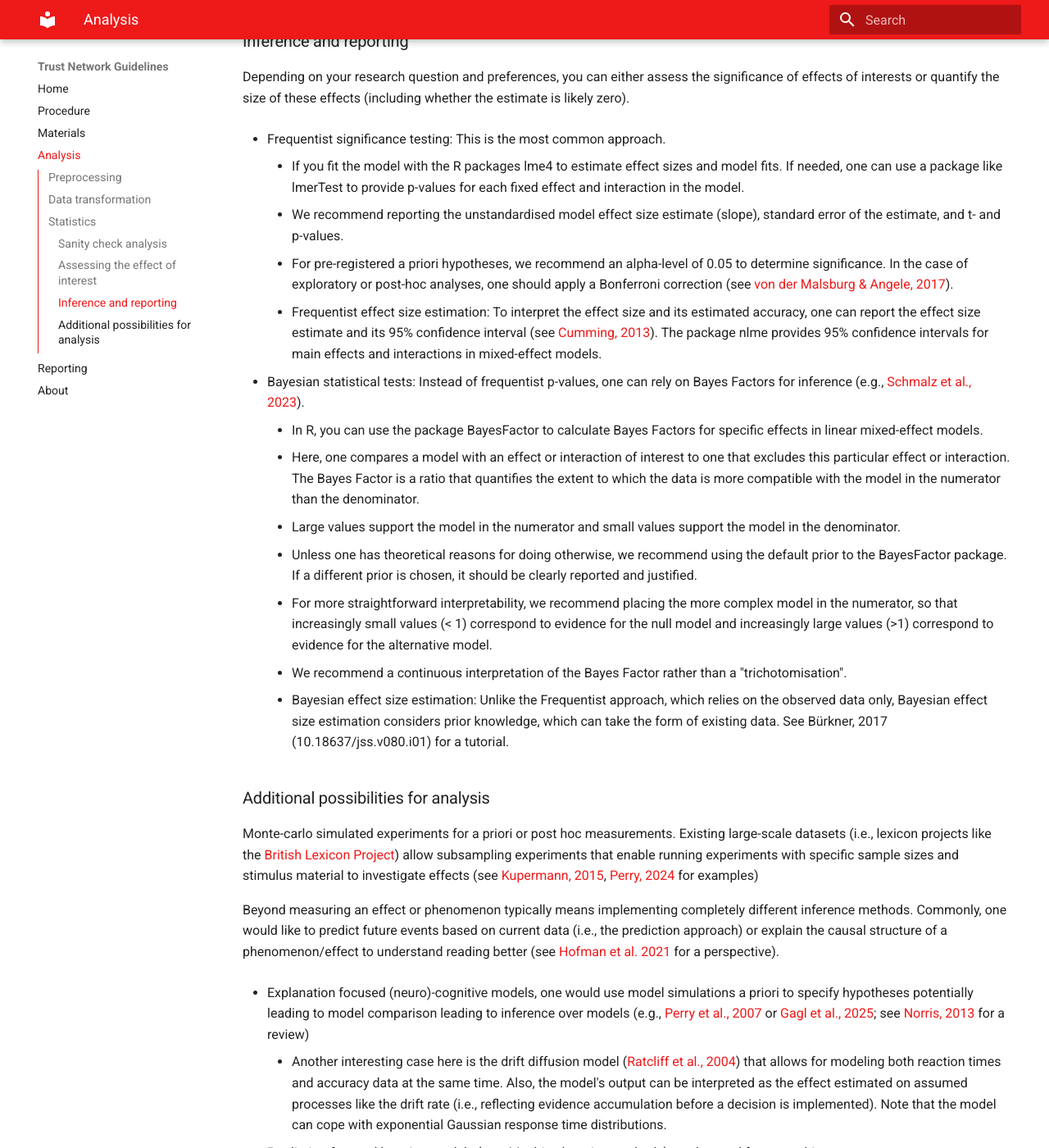
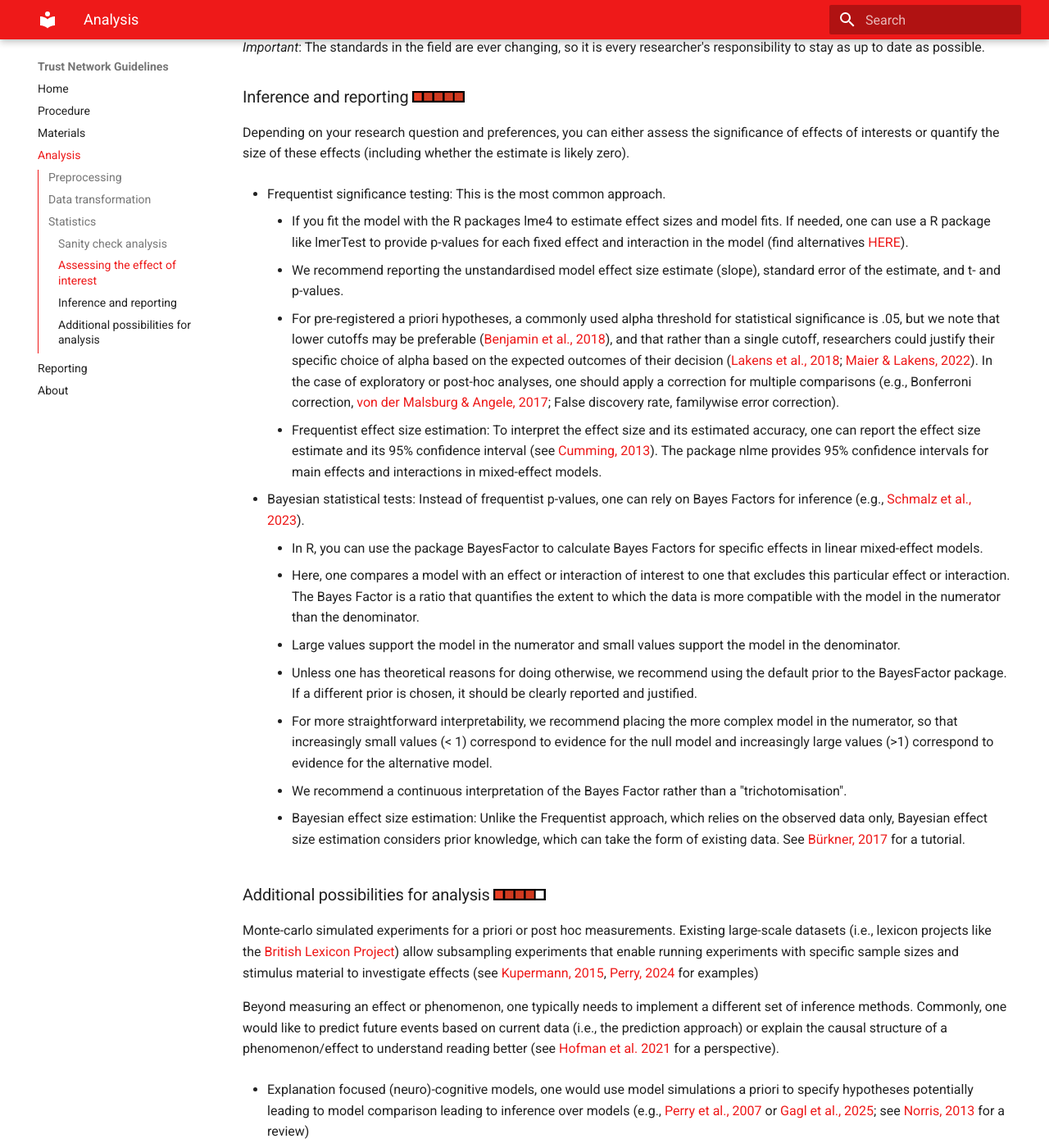
Before and after one commit to cwdeee/trust-network-guidelines, an MkDocs documentation site: the page built from docs/analysis.md, in a window 1280 px wide and 1400 px high, scrolled down 2592 px. Shown: the whole window at 82% size. Built offline with MkDocs 1.6.1 and Material for MkDocs 9.7.7, drawn with Linux system fonts in a browser that asks for light colours; some of the changed text lies outside the part shown.

Commit message:
analysis fin

```diff
--- a/docs/analysis.md
+++ b/docs/analysis.md
@@ -52,24 +52,26 @@ If the main effects and interaction are not present, one should troubleshoot the
 - The design of the experiment (are the reaction times recorded as the number of seconds/milliseconds between stimulus onset and response?)
 <!--- - The participant responses (do they provide atypically short or long responses, potentially suggesting low engagement with the task; e.g., if a participants wants that the experiment ends fast the best strategy would be to do a reaction time task where one presses a button irrespective of stimulus quality as fast as possible, ignoring that the instruction would be also to do the task correctly).  --->
 
-### Assessing the effect of interest
-- We recommend Linear Mixed Effect modelling on trial-level data, with crossed random effects for item and participant (see the [lme4 package](https://github.com/lme4/lme4) for a frequentist and [brm package](https://github.com/paul-buerkner/brms)) for a Bayesian approach).
+### Assessing the effect of interest  ![Importance Rating 2](images/rating5.png)
+- We recommend Linear Mixed Effect modelling on trial-level data, with crossed random effects for item and participant (see the [lme4 package](https://github.com/lme4/lme4) for a frequentist and [brms package](https://github.com/paul-buerkner/brms) for a Bayesian approach). See [Baayen, Davidson & Bates (2008)](https://doi.org/10.1016/j.jml.2007.12.005) or [Meteyard & Davies (2020)](https://doi.org/10.1016/j.jml.2020.104092)for a general tutorial.
 - Center all continuous variables (i.e., subtract the mean of all values of each given variable from the value itself, so that the average is 0) - this means that the estimates of the model will represent the grand mean. We strongly advise against dichotomising continuous variables as several potential problems can arise (e.g., equal distribution of cases, etc.)
 - Contrast code dichotomous variables (e.g., see [Schad et al., 2020](https://doi.org/10.1016/j.jml.2019.104038) for a tutorial).
 - Fit the fixed effect specification in accordance with the hypothesis (e.g., if interested in the frequency-by-lexicality interaction: rt ~ freq * lex; R formula syntax)
 - Then, add covariates of no interest as fixed effects (frequency, trial order, previous trial RT, orthographic/phonological Levenshtein distance, Age of Acquisition, etc.).
 - For a tutorial regarding the random effect specification, see [Bates et al. (2018)](https://doi.org/10.48550/arXiv.1506.04967)
-- Use theoretical knowledge about the different predictors to decide whether the effect of continuous variables should be linear or not (e.g., see [Kliegl et al., 2006](https://doi.org/10.1037/0096-3445.135.1.12)
+- Use theoretical knowledge about the different predictors to decide whether the effect of continuous variables should be linear or not (e.g., see [Kliegl et al., 2006](https://doi.org/10.1037/0096-3445.135.1.12))
+
+*Important*: The standards in the field are ever changing, so it is every researcher's responsibility to stay as up to date as possible.
 
 
-### Inference and reporting
+### Inference and reporting  ![Importance Rating 2](images/rating5.png)
 Depending on your research question and preferences, you can either assess the significance of effects of interests or quantify the size of these effects (including whether the estimate is likely zero).
 
 - Frequentist significance testing: This is the most common approach.
 
-    - If you fit the model with the R packages lme4 to estimate effect sizes and model fits. If needed, one can use a package like lmerTest to provide p-values for each fixed effect and interaction in the model.
+    - If you fit the model with the R packages lme4 to estimate effect sizes and model fits. If needed, one can use a R package like lmerTest to provide p-values for each fixed effect and interaction in the model (find alternatives [HERE](https://rdrr.io/cran/lme4/man/pvalues.html)).
     - We recommend reporting the unstandardised model effect size estimate (slope), standard error of the estimate, and t- and p-values.
-    - For pre-registered a priori hypotheses, we recommend an alpha-level of 0.05 to determine significance. In the case of exploratory or post-hoc analyses, one should apply a Bonferroni correction (see [von der Malsburg & Angele, 2017](https://doi.org/10.1016/j.jml.2016.10.003)).
+    - For pre-registered a priori hypotheses, a commonly used alpha threshold for statistical significance is .05, but we note that lower cutoffs may be preferable ([Benjamin et al., 2018](https://doi.org/10.1038/s41562-017-0189-z)), and that rather than a single cutoff, researchers could justify their specific choice of alpha based on the expected outcomes of their decision ([Lakens et al., 2018](https://doi.org/10.1038/s41562-018-0311-x); [Maier & Lakens, 2022](https://doi.org/10.1177/25152459221080396)). In the case of exploratory or post-hoc analyses, one should apply a correction for multiple comparisons (e.g., Bonferroni correction, [von der Malsburg & Angele, 2017](https://doi.org/10.1016/j.jml.2016.10.003); False discovery rate, familywise error correction).
     - Frequentist effect size estimation: To interpret the effect size and its estimated accuracy, one can report the effect size estimate and its 95% confidence interval (see [Cumming, 2013](https://doi.org/10.1177/095679761350496)). The package nlme provides 95% confidence intervals for main effects and interactions in mixed-effect models.
 
 - Bayesian statistical tests: Instead of frequentist p-values, one can rely on Bayes Factors for inference (e.g., [Schmalz et al., 2023](https://doi.org/10.1037/met0000421)).
@@ -80,13 +82,13 @@ Depending on your research question and preferences, you can either assess the s
     - Unless one has theoretical reasons for doing otherwise, we recommend using the default prior to the BayesFactor package. If a different prior is chosen, it should be clearly reported and justified.
     - For more straightforward interpretability, we recommend placing the more complex model in the numerator, so that increasingly small values (< 1) correspond to evidence for the null model and increasingly large values (>1) correspond to evidence for the alternative model.
     - We recommend a continuous interpretation of the Bayes Factor rather than a "trichotomisation".
-    - Bayesian effect size estimation: Unlike the Frequentist approach, which relies on the observed data only, Bayesian effect size estimation considers prior knowledge, which can take the form of existing data. See Bürkner, 2017 (10.18637/jss.v080.i01) for a tutorial.
+    - Bayesian effect size estimation: Unlike the Frequentist approach, which relies on the observed data only, Bayesian effect size estimation considers prior knowledge, which can take the form of existing data. See [Bürkner, 2017](10.18637/jss.v080.i01) for a tutorial.
 
-### Additional possibilities for analysis
+### Additional possibilities for analysis  ![Importance Rating 2](images/rating4.png)
 Monte-carlo simulated experiments for a priori or post hoc measurements.
 Existing large-scale datasets (i.e., lexicon projects like the [British Lexicon Project](https://doi.org/10.3758/s13428-011-0118-4)) allow subsampling experiments that enable running experiments with specific sample sizes and stimulus material to investigate effects (see [Kupermann, 2015](https://doi.org/10.1080/17470218.2014.989865), [Perry, 2024](https://doi.org/10.1371/journal.pone.0296874) for examples)
 
-Beyond measuring an effect or phenomenon typically means implementing completely different inference methods. Commonly, one would like to predict future events based on current data (i.e., the prediction approach) or explain the causal structure of a phenomenon/effect to understand reading better (see [Hofman et al. 2021](https://doi.org/10.1038/s41586-021-03659-0) for a perspective).
+Beyond measuring an effect or phenomenon, one typically needs to implement a different set of inference methods. Commonly, one would like to predict future events based on current data (i.e., the prediction approach) or explain the causal structure of a phenomenon/effect to understand reading better (see [Hofman et al. 2021](https://doi.org/10.1038/s41586-021-03659-0) for a perspective).
 
 - Explanation focused (neuro)-cognitive models, one would use model simulations a priori to specify hypotheses potentially leading to model comparison leading to inference over models (e.g., [Perry et al., 2007](https://doi.org/10.1037/0033-295X.114.2.273) or [Gagl et al., 2025](https://doi.org/10.1101/2024.06.25.600635); see [Norris, 2013](https://doi.org/10.1016/j.tics.2013.08.003) for a review)
 
```
Also changed, not shown: other parts of docs/analysis.md (+1 -1 lines).
